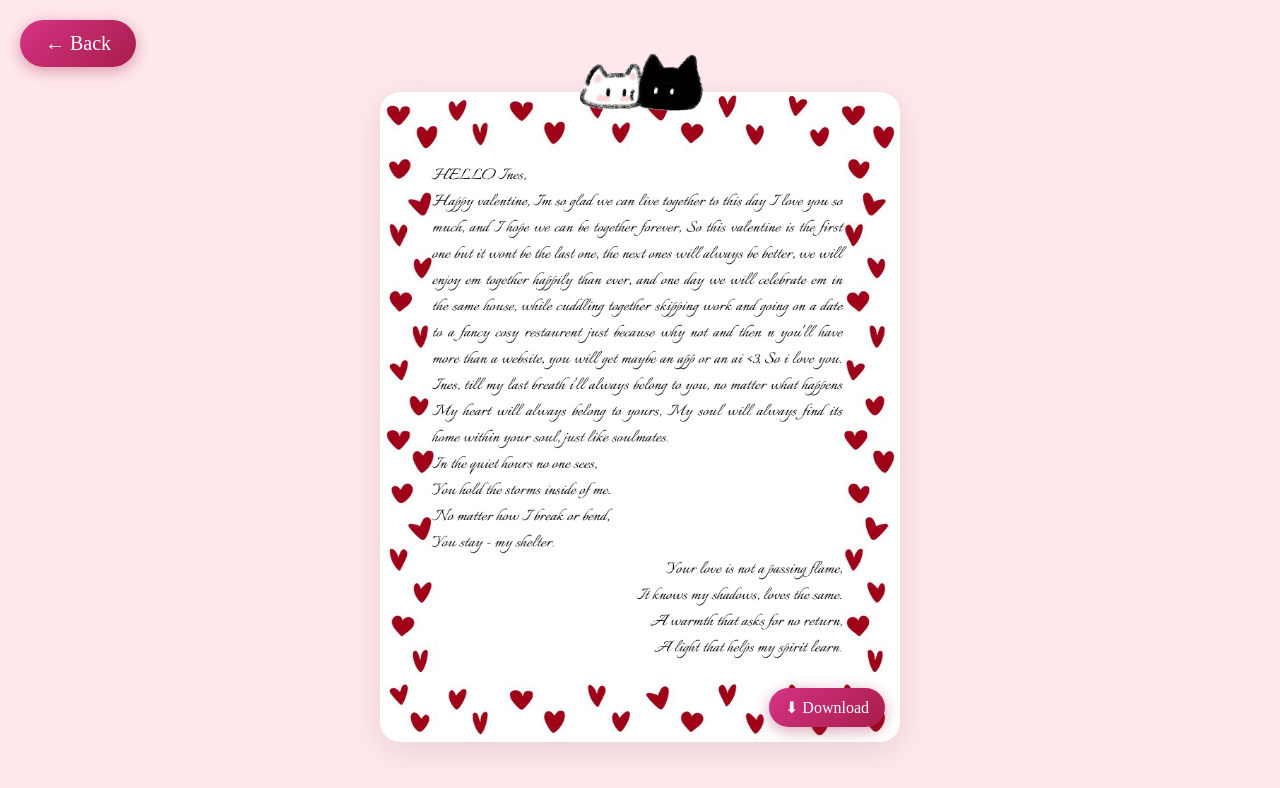
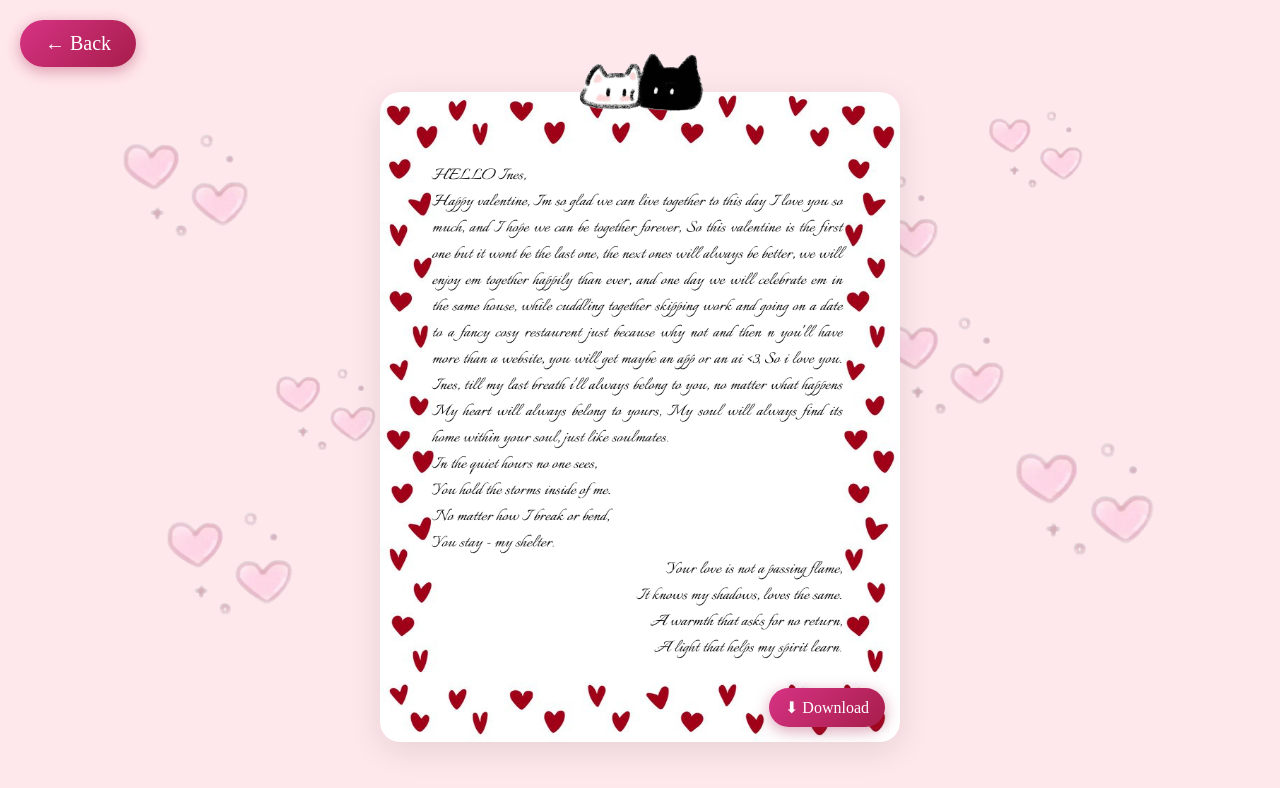
Before and after one commit to Itj7/valentine, a plain HTML site: page letter.html in a window 1280 px wide. Drawn offline with Linux system fonts and the light colour scheme; the site is published under a folder, as on GitHub Pages, so addresses that start at the root find nothing; a web font is replaced by a local one.

Commit message:
Fix HTML encoding issues in letter.html

```diff
--- a/letter.html
+++ b/letter.html
@@ -19,14 +19,14 @@
             align-items: center;
             opacity: 1;
             background-image:
-                url(/images/hearts.png),
-                url(/images/hearts.png),
-                url(/images/hearts.png),
-                url(/images/hearts.png),
-                url(/images/hearts.png),
-                url(/images/hearts.png),
-                url(/images/hearts.png),
-                url(/images/hearts.png);
+                url(images/hearts.png),
+                url(images/hearts.png),
+                url(images/hearts.png),
+                url(images/hearts.png),
+                url(images/hearts.png),
+                url(images/hearts.png),
+                url(images/hearts.png),
+                url(images/hearts.png);
             background-repeat: no-repeat;
             background-position:
                 8% 15%,
@@ -130,11 +130,12 @@
         function downloadImage() {
             const link = document.createElement('a');
             link.href = 'images/Letter.jpg';
-            link.download = 'Letter.jpg';
+            link.download = 'images/Letter.jpg';
             document.body.appendChild(link);
             link.click();
             document.body.removeChild(link);
         }
     </script>
 </body>
+
 </html>
```
